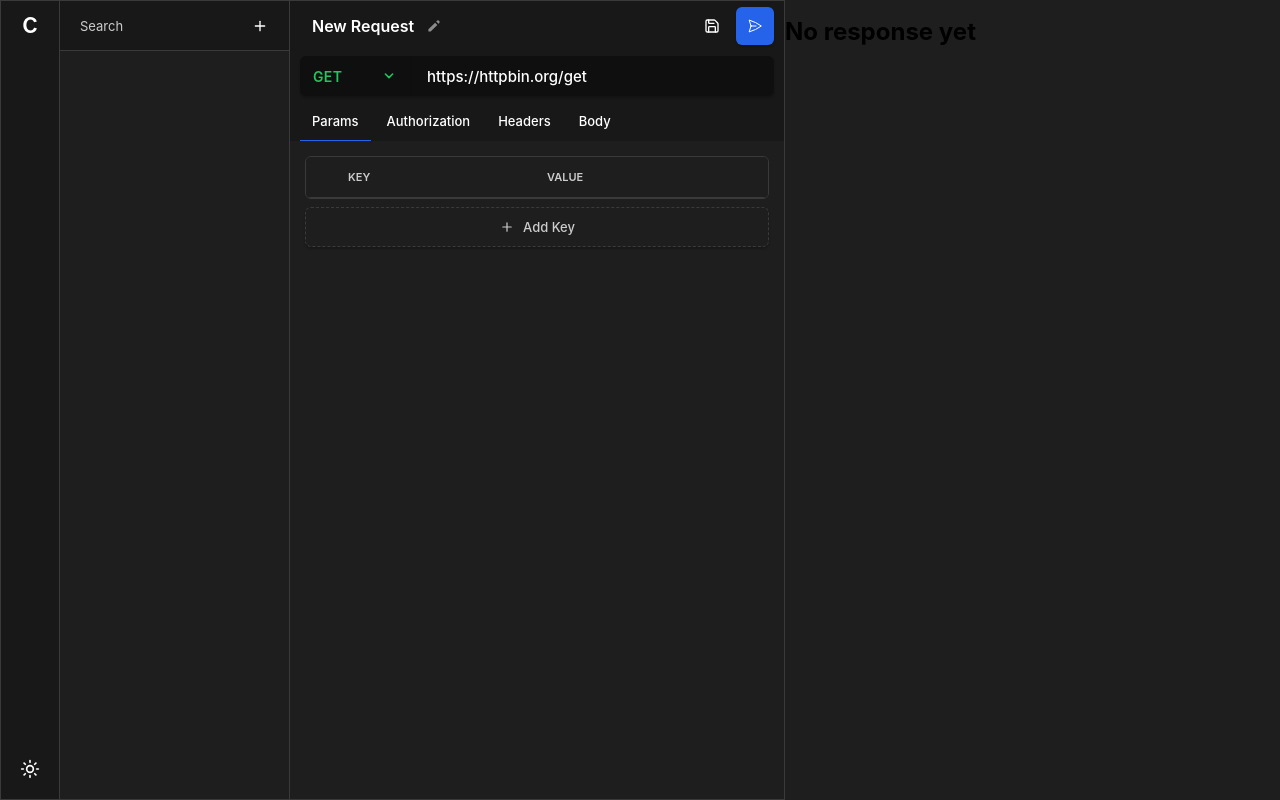
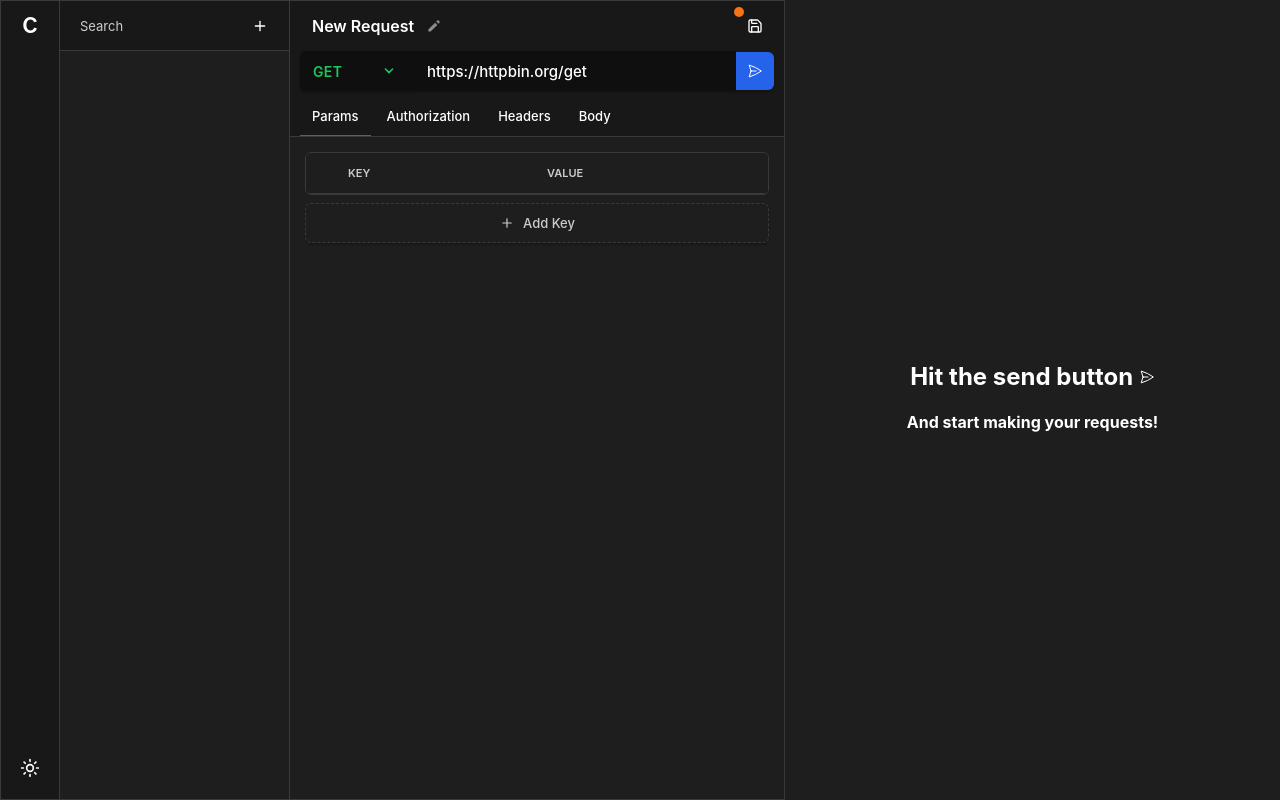
Before and after one commit to diegosalasmartinez/chasqui, a SvelteKit app: page / in a window 1280 px wide. Both pictures are taken after a click on the button 260 px from the left and 25 px from the top of the page. Built offline with nearby package versions, Linux system fonts and the light colour scheme.

Commit message:
feat: layout ui update and update current changes logic for api store

```diff
--- a/src/app.css
+++ b/src/app.css
@@ -74,6 +74,7 @@ button.ghost {
     display: flex;
     justify-content: center;
     align-items: center;
+    height: auto;
     padding: 10px;
 }
 
@@ -123,11 +124,9 @@ select:hover,
 select:focus,
 select:active {
     background-color: var(--hover);
-    filter: brightness(1.5);
 }
 
 .tabs {
     display: inline-flex;
     gap: 4px;
-    margin-top: 6px;
 }
--- a/src/lib/components/request-form/RequestEditor.svelte
+++ b/src/lib/components/request-form/RequestEditor.svelte
@@ -60,18 +60,19 @@
     <div class="header-bar">
         <NameField />
         <SaveButton />
-        <SendButton />
     </div>
 
     <div class="request-bar">
         <HttpMethodSelector />
         <UrlInput />
+        <SendButton />
     </div>
 
     <!--
     <InsecureToggle />
     -->
 
+    <div class="tabs-container">
         <div class="tabs" role="tablist" aria-label="Response content">
             {#each tabs as tab}
                 <TabButton
@@ -80,6 +81,7 @@
                     onClick={() => (activeTab = tab.key)}
                 />
             {/each}
+        </div>
     </div>
 
     <div class="tab-content">
@@ -111,7 +113,7 @@
         display: flex;
         align-items: center;
         justify-content: space-between;
-        margin-bottom: 10px;
+        /*margin-bottom: 10px;*/
         gap: 5px;
         height: 40px;
     }
@@ -120,6 +122,10 @@
         margin: 0 10px;
         display: flex;
         align-items: center;
+    }
+
+    .tabs-container {
+        border-bottom: 0.5px solid var(--border);
     }
 
     .tabs {
--- a/src/lib/components/request-form/SaveButton.svelte
+++ b/src/lib/components/request-form/SaveButton.svelte
@@ -30,10 +30,10 @@
     .unsaved-changes {
         position: absolute;
         background: var(--orange);
-        width: 12px;
-        height: 12px;
+        width: 10px;
+        height: 10px;
         border-radius: 100%;
-        top: -2px;
+        top: 0px;
         left: -2px;
     }
 </style>
--- a/src/lib/components/request-form/SendButton.svelte
+++ b/src/lib/components/request-form/SendButton.svelte
@@ -9,5 +9,7 @@
 <style>
     .send-btn {
         background: var(--blue);
+        border-top-left-radius: 0;
+        border-bottom-left-radius: 0;
     }
 </style>
--- a/src/lib/components/request-form/UrlInput.svelte
+++ b/src/lib/components/request-form/UrlInput.svelte
@@ -23,8 +23,6 @@
         height: 40px;
         padding: 0.625rem 1rem;
         border-radius: 0;
-        border-top-right-radius: 0.375rem;
-        border-bottom-right-radius: 0.375rem;
         font-size: 0.9375rem;
         transition: all 0.15s ease;
     }
--- a/src/lib/components/request-form/tabs/AuthTab.svelte
+++ b/src/lib/components/request-form/tabs/AuthTab.svelte
@@ -162,7 +162,7 @@
     }
 
     .auth-type-selector {
-        margin-bottom: 24px;
+        margin-bottom: 16px;
     }
 
     .label-text {
--- a/src/lib/components/response/ResponseStats.svelte
+++ b/src/lib/components/response/ResponseStats.svelte
@@ -16,7 +16,7 @@
 {#if response}
     <div class="stats">
         <span class="badge {statusTint(response.status)}">
-            Status: {response.status}
+            {response.status}
         </span>
         <span class="dot">•</span>
         <span class="pill">
@@ -44,35 +44,28 @@
 
     .badge {
         font-size: 12px;
-        padding: 2px 12px;
-        border-radius: 10px;
+        font-weight: 500;
         margin-right: 6px;
-        border: 1px solid red;
-        background: #f8fafc;
     }
 
     .badge.ok {
-        background: #6bdd9a;
-        border-color: #43a86f;
-        color: #10301e;
+        color: #6bdd9a;
     }
+
     .badge.info {
-        background: #eff6ff;
-        border-color: #bfdbfe;
-        color: #1e3a8a;
+        color: #eff6ff;
     }
+
     .badge.warn {
-        background: #fff7ed;
-        border-color: #fed7aa;
-        color: #7c2d12;
+        color: #fff7ed;
     }
+
     .badge.err {
-        background: #fef2f2;
-        border-color: #fecaca;
-        color: #7f1d1d;
+        color: #fef2f2;
     }
 
     .pill {
+        color: var(--text-primary);
         font-size: 12px;
         padding: 4px 6px;
     }
--- a/src/lib/components/response/ResponseViewer.svelte
+++ b/src/lib/components/response/ResponseViewer.svelte
@@ -74,20 +74,20 @@
 {/if}
 
 <style>
-    .response {
-        padding: 14px 0;
-    }
-
     .header {
+        background: var(--bg-darker);
+        border-bottom: 0.5px solid var(--border);
         display: flex;
         align-items: center;
         justify-content: space-between;
         gap: 12px;
         margin-bottom: 8px;
+        padding: 0 10px;
     }
 
     .panel {
         margin-top: 10px;
+        padding: 5px 10px;
     }
 
     .code {
--- a/src/lib/stores/api.svelte.ts
+++ b/src/lib/stores/api.svelte.ts
@@ -1,7 +1,7 @@
 import { apiService } from '$lib/services/api.service'
 import type { Response, Api } from '$lib/types/http'
 
-const draftApi: Api = {
+const createDraftApi = (): Api => ({
     name: "New Request",
     request: {
         method: 'GET',
@@ -12,18 +12,20 @@ const draftApi: Api = {
         body: { type: 'none' },
         insecure: false,
     }
-}
+})
+
+const deepClone = <T>(obj: T): T => JSON.parse(JSON.stringify(obj))
 
 class ApiStore {
     savedApis = $state<Api[]>([])
     private currentApi = $state<Api | null>(null)
     currentResponse = $state<Response | null>(null)
-    private draftApi = $state<Api>({ ...structuredClone(draftApi) })
     private unsavedChanges = $state(new Map<string, Api>())
 
     get api(): Api | null {
-        // First, check if there is any pending changes
-        if (this.currentApi?.id) {
+        if (!this.currentApi) return null
+
+        if (this.currentApi.id) {
             const pending = this.unsavedChanges.get(this.currentApi.id)
             if (pending) return pending
         }
@@ -32,21 +34,21 @@ class ApiStore {
     }
 
     get hasUnsavedChanges(): boolean {
-        if (!this.currentApi?.id) return false
+        if (!this.currentApi) return false
+        if (!this.currentApi.id) return true
         return this.unsavedChanges.has(this.currentApi.id)
     }
 
     updateApi(mutator: (a: Api) => Api) {
-        if (this.currentApi?.id) {
-            // Save changes in memory, instead of the current api
-            const current = this.api
-            if (!current) return;
+        const current = this.api
+        if (!current) return
 
-            const updated = mutator(current)
-            this.setUnsaved(this.currentApi.id, updated);
+        const updated = mutator(deepClone(current))
+
+        if (current.id) {
+            this.setUnsaved(current.id, updated)
         } else {
-            // If this a new api, we updated it directly
-            this.draftApi = mutator(this.draftApi)
+            this.currentApi = updated
         }
     }
 
@@ -63,75 +65,78 @@ class ApiStore {
     }
 
     selectNewRequest() {
-        this.currentApi = structuredClone(draftApi)
+        this.currentApi = createDraftApi()
         this.currentResponse = null
     }
 
     selectApi(api: Api) {
-        // Current changes are stored in memory
         this.currentApi = api
         this.currentResponse = null
     }
 
     async upsertApi() {
-        if (!this.api) return;
-        const { id, name, request } = this.api;
+        if (!this.api) return
+
+        const { id, name, request } = this.api
 
         if (id) {
-            const apiUpdated = await apiService.updateApi(id, name, request);
+            const apiUpdated = await apiService.updateApi(id, name, request)
             if (apiUpdated) {
-                this.replaceApi(apiUpdated);
-                if (apiUpdated.id) this.deleteUnsaved(apiUpdated.id);
+                this.replaceApi(apiUpdated)
+                this.deleteUnsaved(apiUpdated.id!)
                 this.currentApi = apiUpdated
             }
         } else {
-            const apiCreated = await apiService.saveApi(name, request);
+            const apiCreated = await apiService.saveApi(name, request)
             if (apiCreated) {
-                this.addApi(apiCreated);
+                this.addApi(apiCreated)
                 this.currentApi = apiCreated
             }
         }
     }
 
     async deleteApi(api: Api) {
-        if (!api.id) return;
+        if (!api.id) return
 
-        await apiService.deleteApi(api.id);
+        await apiService.deleteApi(api.id)
         this.removeApi(api.id)
+
+        if (this.currentApi?.id === api.id) {
+            this.currentApi = null
+            this.currentResponse = null
+        }
     }
 
     async sendRequest() {
-        if (!this.api) return;
-        const { request } = this.api;
+        if (!this.api) return
 
-        this.currentResponse = null;
+        const { request } = this.api
+        this.currentResponse = null
+
         const response = await apiService.sendRequest(request)
         if (response) {
-            this.currentResponse = response;
+            this.currentResponse = response
         }
     }
 
     duplicateApi(api: Api) {
-        const duplicated: Api = structuredClone({
-            ...api,
+        this.currentApi = {
+            ...deepClone(api),
             id: undefined,
             name: `${api.name} (Copy)`,
-        });
-
-        this.addApi(duplicated);
-        this.selectApi(duplicated);
+        }
+        this.currentResponse = null
     }
 
     async listApis() {
-        const apis = await apiService.listApis();
-        console.log('[DIEGO] apis', apis)
-        this.savedApis = apis;
+        const apis = await apiService.listApis()
+        this.savedApis = apis
     }
 
-    // Map helpers
     private setUnsaved(id: string, api: Api) {
         this.unsavedChanges = new Map(this.unsavedChanges).set(id, api)
     }
+
     private deleteUnsaved(id: string) {
         const newMap = new Map(this.unsavedChanges)
         newMap.delete(id)
--- a/src/routes/+page.svelte
+++ b/src/routes/+page.svelte
@@ -1,11 +1,12 @@
 <script lang="ts">
     import { onMount } from "svelte";
     import { apiStore } from "$lib/stores/api.svelte";
+    import SendSvg from "$lib/assets/icons/send.svg?raw";
     import RequestEditor from "$lib/components/request-form/RequestEditor.svelte";
     import ResponseViewer from "$lib/components/response/ResponseViewer.svelte";
     import ToastContainer from "$lib/ui/ToastContainer.svelte";
+    import LeftPanel from "$lib/layouts/LeftPanel.svelte";
     import Sidebar from "$lib/layouts/Sidebar.svelte";
-    import LeftPanel from "$lib/layouts/LeftPanel.svelte";
 
     onMount(async () => {
         await apiStore.listApis();
@@ -23,8 +24,14 @@
             {#if apiStore.currentResponse}
                 <ResponseViewer />
             {:else}
-                <section>
-                    <h2>No response yet</h2>
+                <section class="no-response">
+                    <div>
+                        <h2>
+                            Hit the send button
+                            {@html SendSvg}
+                        </h2>
+                        <h4>And start making your requests!</h4>
+                    </div>
                 </section>
             {/if}
         {:else}
@@ -47,4 +54,13 @@
         grid-template-columns: minmax(0, 1fr) minmax(0, 1fr);
         min-height: 100dvh;
     }
+
+    .no-response {
+        display: flex;
+        align-items: center;
+        justify-content: center;
+        text-align: center;
+        color: var(--text-primary);
+        font-weight: 400;
+    }
 </style>
```
Lines whose indentation alone changed are shown as unchanged.
